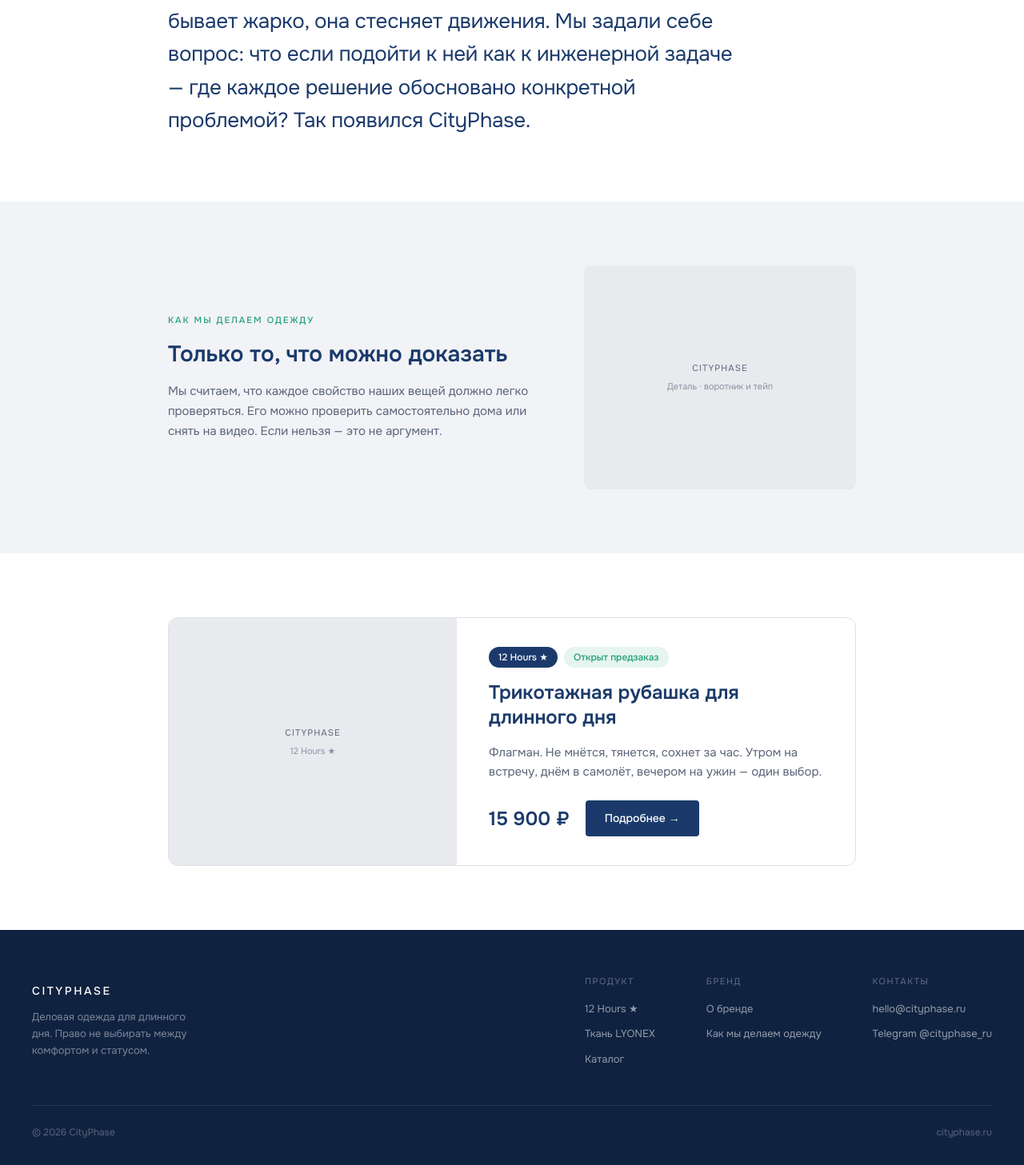
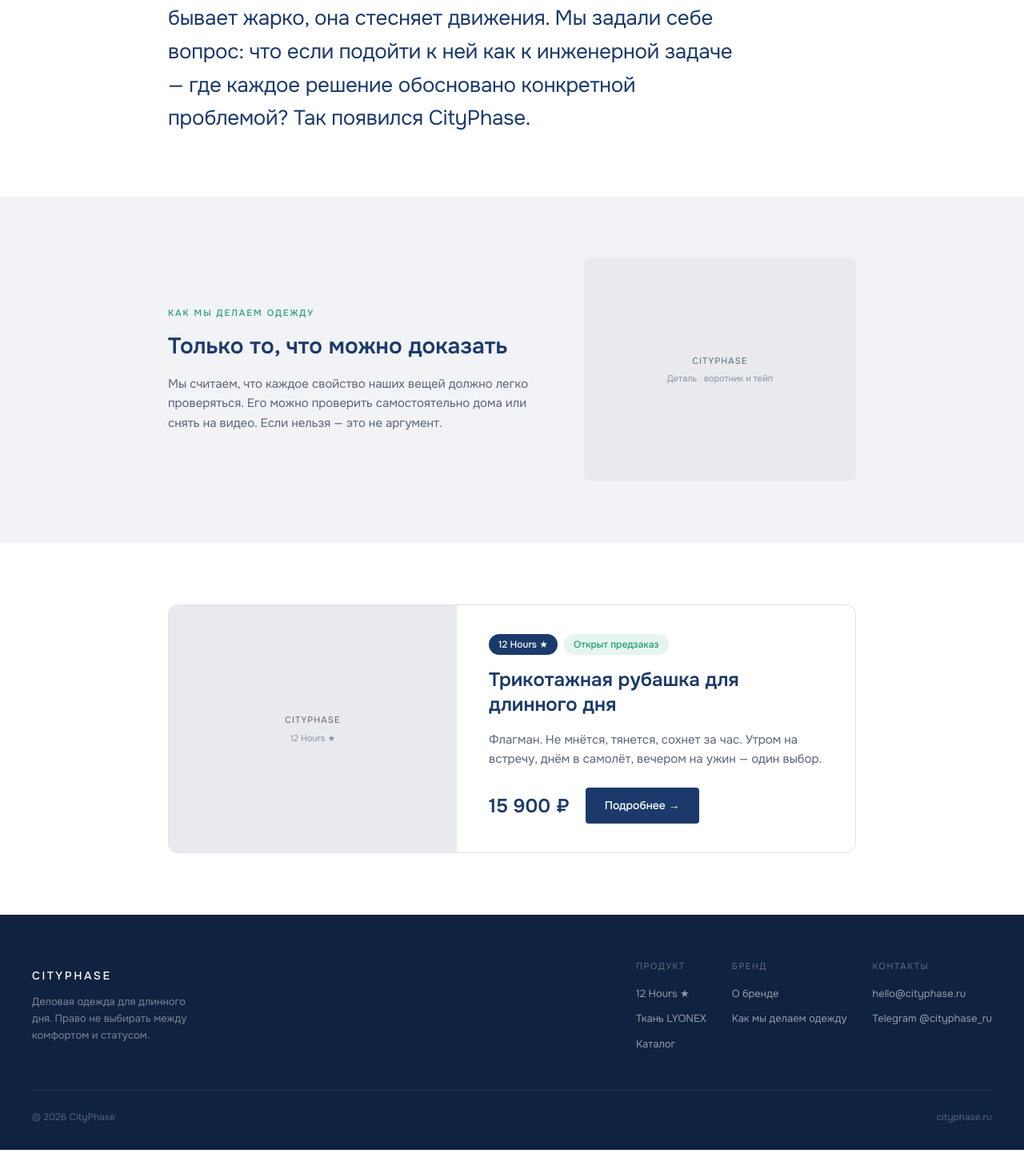
Before and after one commit to 1975pnv-lab/Cityphase, a Next.js app: page / in a window 1280 px wide. Shown: the part 972-2429 px from the top of the page at 80% size. Built offline with nearby package versions, Linux system fonts and the light colour scheme.

Commit message:
fix: главная — мобильные отступы, flexWrap, clamp

```diff
--- a/app/page.js
+++ b/app/page.js
@@ -24,7 +24,7 @@ export default function Home() {
           .btn-row a { text-align: center; }
           .footer-inner { flex-direction: column; align-items: flex-start; gap: 32px; }
           .product-card { flex-direction: column; }
-          .product-card-photo { width: 100% !important; height: 240px !important; }
+          .product-card-photo { width: 100% !important; height: 200px !important; }
           .philosophy-text { font-size: 22px; }
         }
         @media (max-width: 640px) {
@@ -76,7 +76,7 @@ export default function Home() {
           position: 'absolute', inset: 0,
           background: 'linear-gradient(to right, rgba(0,0,0,0.65) 40%, rgba(0,0,0,0.1) 100%)'
         }} />
-        <div style={{ position: 'relative', zIndex: 1, padding: '0 40px', flex: 1, display: 'flex', flexDirection: 'column', justifyContent: 'center', minHeight: 'calc(100vh - 57px)' }}>
+        <div style={{ position: 'relative', zIndex: 1, padding: '0 clamp(20px, 5vw, 40px)', flex: 1, display: 'flex', flexDirection: 'column', justifyContent: 'center', minHeight: 'calc(100vh - 57px)' }}>
           <div style={{ fontSize: 11, letterSpacing: '0.18em', textTransform: 'uppercase', color: '#1D9E75', fontWeight: 500, marginBottom: 20 }}>
             Бренд · 2026
           </div>
@@ -109,7 +109,7 @@ export default function Home() {
       </section>
 
       {/* ФИЛОСОФИЯ */}
-      <section style={{ padding: '80px 40px', background: '#fff' }}>
+      <section style={{ padding: 'clamp(40px, 6vw, 80px) clamp(20px, 5vw, 40px)', background: '#fff' }}>
         <div style={{ maxWidth: 860, margin: '0 auto' }}>
         <div style={{ fontSize: 11, letterSpacing: '0.18em', textTransform: 'uppercase', color: '#1D9E75', fontWeight: 500, marginBottom: 24 }}>
           Философия
@@ -123,8 +123,8 @@ export default function Home() {
       </section>
 
       {/* КАК МЫ ДЕЛАЕМ ОДЕЖДУ */}
-      <section style={{ padding: '80px 40px', background: '#F2F3F6' }}>
-        <div style={{ display: 'flex', gap: 40, alignItems: 'center', maxWidth: 860, margin: '0 auto' }}>
+      <section style={{ padding: 'clamp(40px, 6vw, 80px) clamp(20px, 5vw, 40px)', background: '#F2F3F6' }}>
+        <div style={{ display: 'flex', gap: 40, alignItems: 'center', maxWidth: 860, margin: '0 auto', flexWrap: 'wrap' }}>
           <div style={{ flex: 1 }}>
             <div style={{ fontSize: 11, letterSpacing: '0.18em', textTransform: 'uppercase', color: '#1D9E75', fontWeight: 500, marginBottom: 16 }}>
               Как мы делаем одежду
@@ -150,7 +150,7 @@ export default function Home() {
       </section>
 
       {/* КАРТОЧКА ПРОДУКТА */}
-      <section style={{ padding: '80px 40px', background: '#fff' }}>
+      <section style={{ padding: 'clamp(40px, 6vw, 80px) clamp(20px, 5vw, 40px)', background: '#fff' }}>
         <div className="product-card">
           <div className="product-card-photo" style={{
             width: 360, flexShrink: 0, background: '#E8EAED',
@@ -203,7 +203,7 @@ export default function Home() {
                 Деловая одежда для длинного дня. Право не выбирать между комфортом и статусом.
               </p>
             </div>
-            <div style={{ display: 'flex', gap: 64 }}>
+            <div style={{ display: 'flex', gap: 32, flexWrap: 'wrap' }}>
               <div className="footer-col">
                 <span style={{ fontSize: 11, letterSpacing: '0.14em', textTransform: 'uppercase', color: 'rgba(255,255,255,0.35)', marginBottom: 4 }}>
                   Продукт
```
